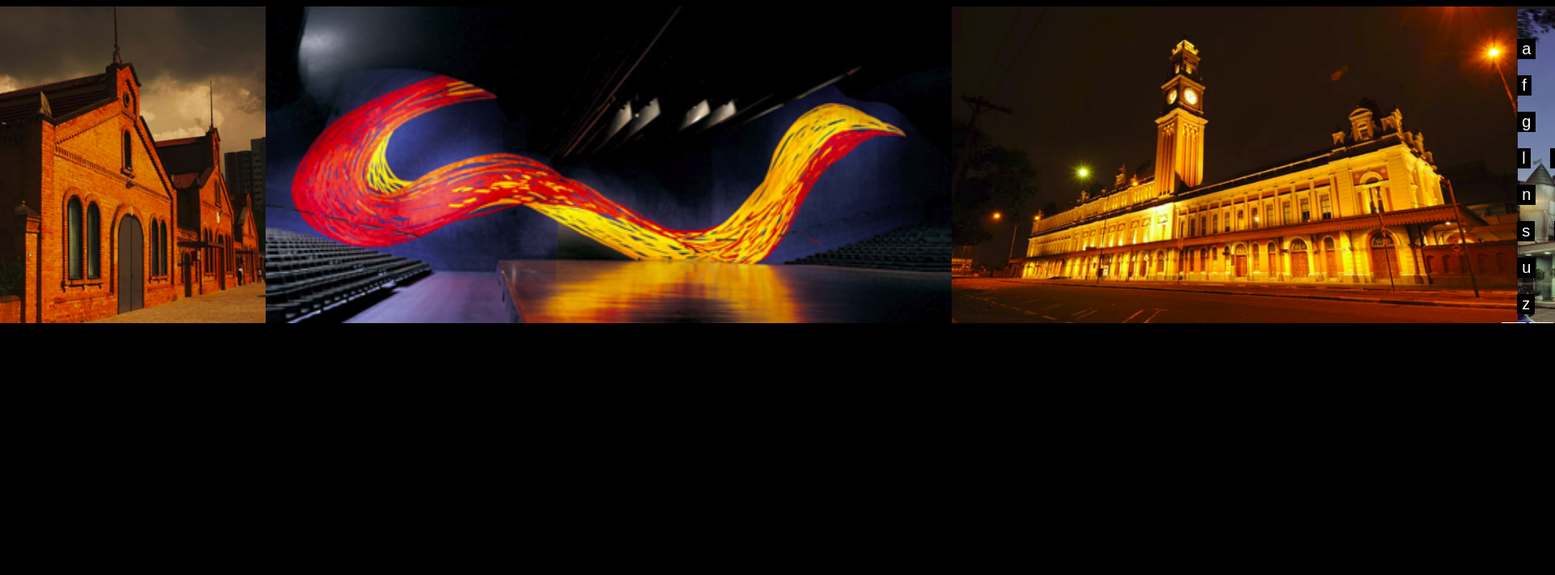
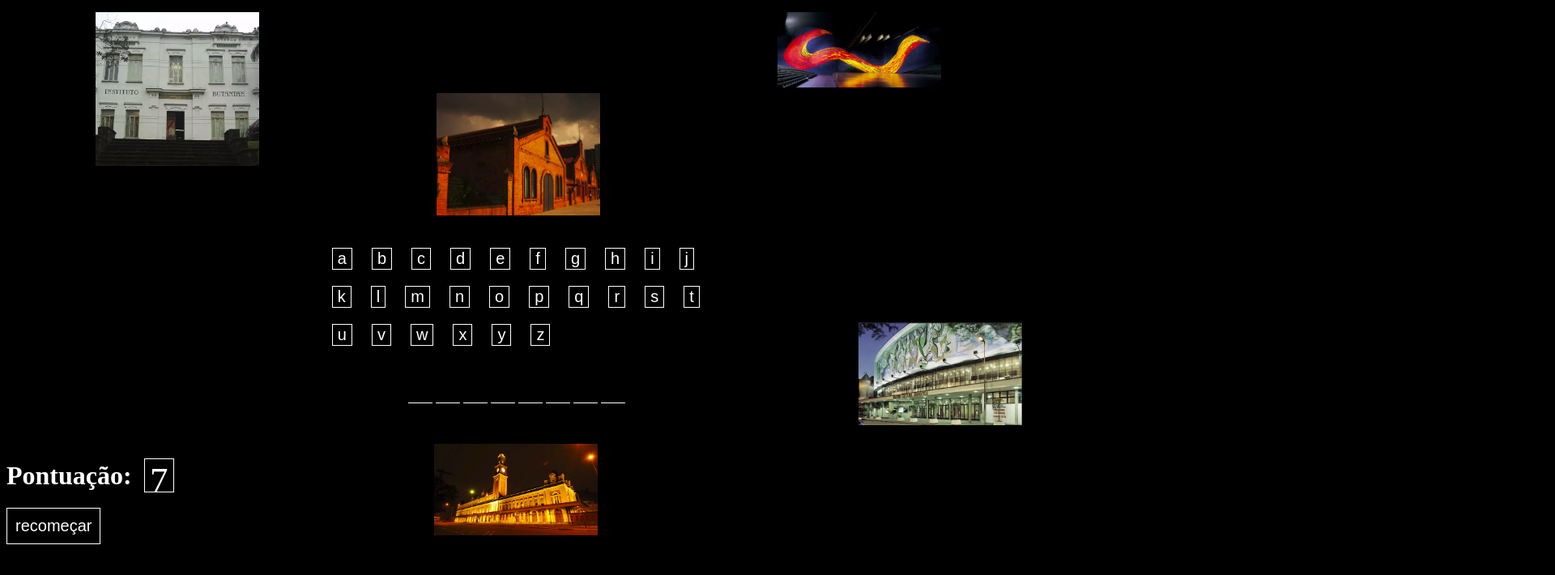
Before and after one commit to luisavilhena/jogo-da-forca, a plain HTML site: page index.html in a window 1280 px wide. Shown: the top 710 px of the page at 81% size, 1920 px wide, since content can reach past the window. Drawn offline with Linux system fonts and the light colour scheme.

Commit message:
arrumou o tamanho das imagens

```diff
--- a/index.css
+++ b/index.css
@@ -1,10 +1,5 @@
 body {
   background-color: black;
-}
-
-#container {
-  display: flex;
-  justify-content: center;
 }
 
 h1 {
@@ -12,24 +7,68 @@ h1 {
 }
 #box {
   color: white;
-  width: 40px;
+  width: 35px;
   height: 40px;
+  font-size: 45px;
   border: 1px solid white
 }
 
-.container-image {
+.first-floor {
+  margin-top: 15px;
   display: flex;
-  flex-direction: row
+  flex-direction: row;
+  justify-content: space-around;
 }
-/*img {
-  width: 80px;
-}*/
+.second-floor {
+  display: flex;
+  flex-direction: row;
+  justify-content: space-around;
+}
 
+.third-floor {
+  margin-top: 50px;
+  display: flex;
+  flex-direction: row;
+  justify-content: space-between;
+}
+
+.first-floor > img {
+width: 16%;
+height: 10%;
+}
+
+.third-floor > img {
+  width: 16%;
+  height: 10%;
+}
+
+.point {
+  display: flex;
+  align-items: center;
+}
+
+.point > #box {
+  margin-left: 15px;
+  text-align: center;
+}
+
+.cinemateca {
+  margin-top: 100px;
+}
+
+.teatro {
+  margin-top: -150px;
+  margin-right: 10px;
+}
+
+.portuguesa {
+
+}
 .container-game {
-  width: 20%;
+  width: 38%;
   display: flex;
   flex-direction: column;
-  justify-content: space-between;
+  justify-content: space-around;
   align-items: center;
   margin: 30px 20px 0 20px;
 }
@@ -40,6 +79,7 @@ button {
   font-size: 20px;
   margin: 10px;
   border-style: none;
+  border: 1px solid white;
 }
 
 #word {
@@ -51,16 +91,21 @@ span {
   margin-right: 40px;
 }
 
+#refresh {
+ padding: 10px;
+ margin: 0;
+}
+
 /*#imagem-forca {
   width: 800px;
 }*/
-.face {
+/*.face {
   background-image: url("src/rosto2.png");
   background-repeat: no-repeat;
   width: 300px;
   z-index: 3;
   margin-top: -33px;
-}
+}*/
 /*
 .hands {
   background-image: url("src/rosto2.png"), url("src/mao.png");
@@ -79,13 +124,16 @@ span {
 }*/
 
 #letters-container {
+  padding-top: 30px;
   display: flex;
   font-size: 30px;
+  text-align: center;
   color: white;
 }
 
 #letters-container > div {
   width: 30px;
+  height: 30px;
   display: inline-block;
   border-bottom: 1px solid white;
   margin-right: 4px;
--- a/index.html
+++ b/index.html
@@ -8,17 +8,12 @@
 </head>
 <body>
   <div id="container">
-    <h1>Pontuação</h1>
-    <img src="butanta.png">
-    <div id="box"> 7</div>
-    <button id="refresh">recomeçar</button>
-    <div id ="container-hands" class="container-image">
-      <!-- <img src="butanta.png"> -->
-      <img src="cinemateca.png">
-      <img src="memorial.png">
-      <img src="portuguesa.png">
-      <img src="teatro.png">
+    <div class="first-floor">
+      <img class='butanta'src="butanta.png">
+      <img class='cinemateca'src="cinemateca.png">
+      <img class='memorial'src="memorial.png">
     </div>
+    <div class="second-floor">
       <div class="container-game">
         <div id= "container-letters" class="keyboard">
           <button data-letra="a" class="letra">a</button>
@@ -26,21 +21,21 @@
           <button data-letra="c" class="letra">c</button>
           <button data-letra="d" class="letra">d</button>
           <button data-letra="e" class="letra">e</button>
-        <button data-letra="f" class="letra">f</button><br>
+          <button data-letra="f" class="letra">f</button>
           <button data-letra="g" class="letra">g</button>
           <button data-letra="h" class="letra">h</button>
           <button data-letra="i" class="letra">i</button>
           <button data-letra="j" class="letra">j</button>
           <button data-letra="k" class="letra">k</button>
           <button data-letra="l" class="letra">l</button>
-        <button data-letra="m" class="letra">m</button><br>
+          <button data-letra="m" class="letra">m</button>
           <button data-letra="n" class="letra">n</button>
           <button data-letra="o" class="letra">o</button>
           <button data-letra="p" class="letra">p</button>
           <button data-letra="q" class="letra">q</button>
           <button data-letra="r" class="letra">r</button>
           <button data-letra="s" class="letra">s</button>
-        <button data-letra="t" class="letra">t</button><br>
+          <button data-letra="t" class="letra">t</button>
           <button data-letra="u" class="letra">u</button>
           <button data-letra="v" class="letra">v</button>
           <button data-letra="w" class="letra">w</button>
@@ -49,22 +44,25 @@
           <button data-letra="z" class="letra">z</button>
         </div>
 
-      <div id="letters-container">
-      <!--   <div></div>
-        <div></div>
-        <div></div>
-        <div></div>
-        <div></div> -->
+        <div id="letters-container"></div>
       </div>
-    <!--   <ul id="letters">
-        <li></li>
-        <li></li>
-        <li></li>
-        <li></li>
-      </ul> -->
 
     </div>
+    <div class="third-floor">
+      <div>
+        <div class="point">
+          <h1>Pontuação:</h1>
+          <div id="box"> 7</div>
+        </div>
+        <button id="refresh">recomeçar</button>
+      </div>
+      <img class='portuguesa'src="portuguesa.png">
+      <img class='teatro'src="teatro.png">
+    </div>
+    <div id ="container-hands" class="container-image">
+      <!-- <img src="butanta.png"> -->
+    </div>
+
     <div id="imagem-forca"></div>
- <!--    <div id= "container-hands"></div> -->
   </div>
 </body>
```
Lines whose indentation alone changed are shown as unchanged.
